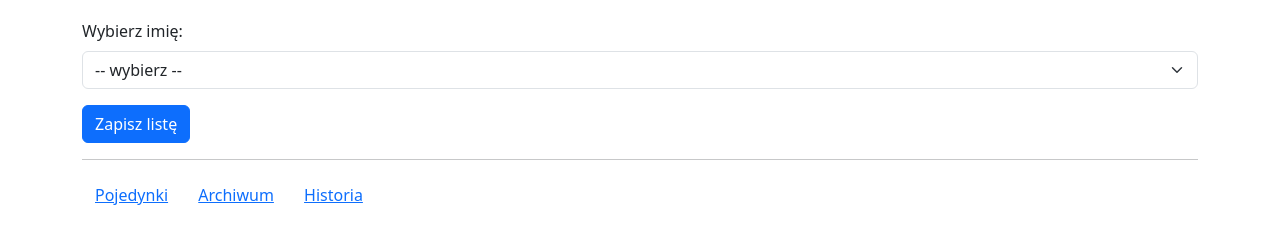
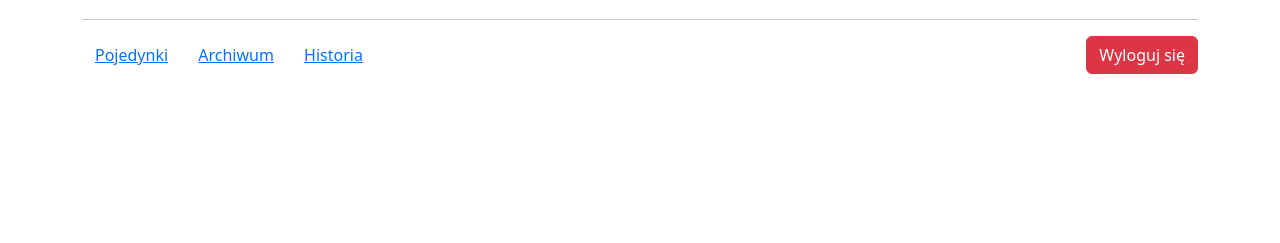
Before and after one commit to Beaverossa/Mistrzostwa_Wot_Wola, a plain HTML site: page index.html in a window 1280 px wide. Shown: the part 77-320 px from the top of the page. Drawn offline with nearby package versions, Linux system fonts and the light colour scheme.

Commit message:
Update index.html
Dodano logowanie

```diff
--- a/index.html
+++ b/index.html
@@ -9,7 +9,7 @@
 <body class="p-4">
   <div class="container">
     <h1 class="mb-4">Formularz gracza</h1>
-    <form id="tankForm">
+    <form id="tankForm" style="display:none;">
       <div class="mb-3">
         <label for="nameSelect" class="form-label">Wybierz imię:</label>
         <select class="form-select" id="nameSelect" required>
@@ -30,12 +30,12 @@
     <a href="match.html" class="btn btn-link">Pojedynki</a>
     <a href="archive.html" class="btn btn-link">Archiwum</a>
     <a href="history.html" class="btn btn-link">Historia</a>
+    <button id="logoutBtn" class="btn btn-danger float-end">Wyloguj się</button>
   </div>
 
-  <!-- Firebase -->
   <script src="https://www.gstatic.com/firebasejs/9.23.0/firebase-app-compat.js"></script>
   <script src="https://www.gstatic.com/firebasejs/9.23.0/firebase-firestore-compat.js"></script>
-  <script src="https://www.gstatic.com/firebasejs/9.23.0/firebase-analytics-compat.js"></script>
+  <script src="https://www.gstatic.com/firebasejs/9.23.0/firebase-auth-compat.js"></script>
   <script src="firebase_script.js"></script>
   <script src="index.js"></script>
 </body>
```
